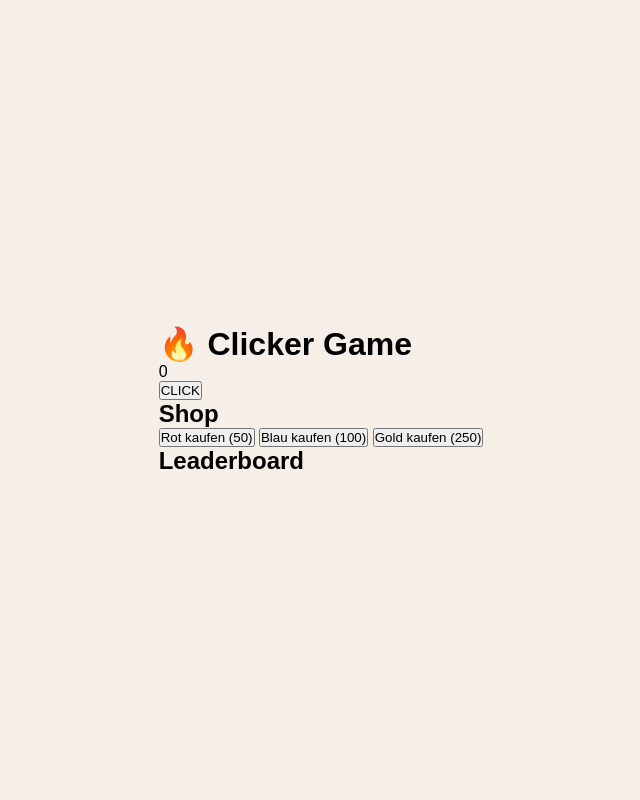
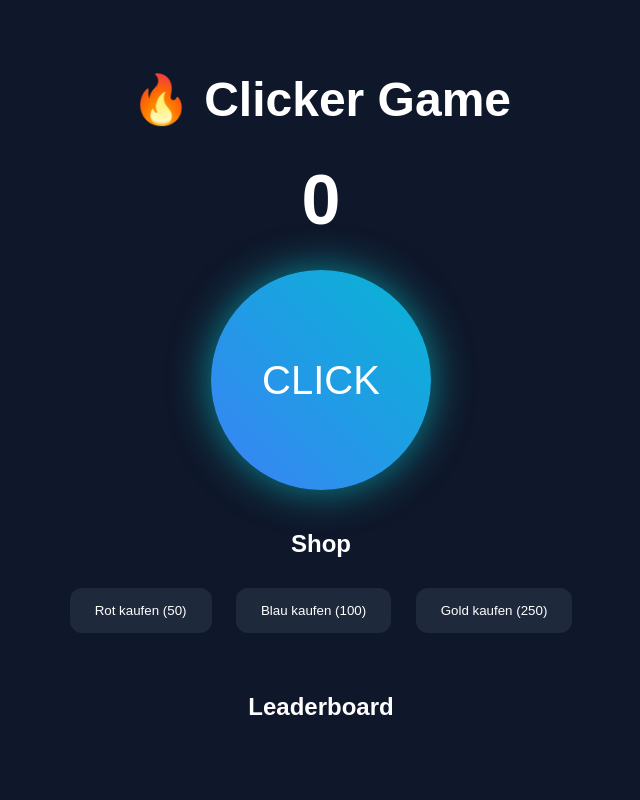
Before and after one commit to Junes-bit/Website-billy, a Flask app: page / in a window 1280 px wide. Shown: the whole page, without its empty margins (319-959 px from the left). Run offline with Flask 3, Linux system fonts and the light colour scheme.

Commit message:
Update style.css

```diff
--- a/static/style.css
+++ b/static/style.css
@@ -1,71 +1,60 @@
-* {
+body {
     margin: 0;
-    padding: 0;
-    box-sizing: border-box;
+    font-family: Arial;
+    background: #0f172a;
+    color: white;
+    text-align: center;
 }
 
-body {
-    height: 100vh;
-    display: flex;
-    justify-content: center;
-    align-items: center;
-    background: #f5efe8;
-    font-family: Arial, sans-serif;
+.container {
+    padding-top: 40px;
 }
 
-/* alles sauber mittig */
-.game {
-    display: flex;
-    flex-direction: column;
-    align-items: center;
-    justify-content: center;
-    position: relative;
+h1 {
+    font-size: 48px;
 }
 
-/* sockel unten */
-.sockel {
-    width: 420px;
-    height: 120px;
-    background: #b8b0a6;
-    border-radius: 20px;
-    position: absolute;
-    bottom: -50px;
-    box-shadow: inset 0 6px 12px rgba(255,255,255,0.3),
-                inset 0 -6px 12px rgba(0,0,0,0.2);
+#score {
+    font-size: 70px;
+    margin: 30px;
+    font-weight: bold;
 }
 
-/* BUTTON FIX */
-#clickBtn {
+#clickButton {
+    width: 220px;
+    height: 220px;
+    border-radius: 50%;
     border: none;
-    background: transparent;
-    padding: 0;
+    background: linear-gradient(45deg, #3b82f6, #06b6d4);
+    color: white;
+    font-size: 40px;
     cursor: pointer;
-
-    display: flex;
-    justify-content: center;
-    align-items: center;
+    transition: 0.2s;
+    box-shadow: 0 0 40px rgba(0,255,255,0.5);
 }
 
-/* Bild im Button */
-#clickBtn img {
-    width: 220px;
-    height: auto;
-    display: block;
-    user-select: none;
-    pointer-events: none;
-    transition: transform 0.1s ease;
+#clickButton:hover {
+    transform: scale(1.08);
 }
 
-/* Klick Animation */
-.pop img {
-    transform: scale(0.9);
+#clickButton:active {
+    transform: scale(0.95);
 }
 
-/* COUNTER sauber darunter */
-#counter {
-    margin-top: 20px;
-    font-size: 50px;
-    font-weight: bold;
-    color: #3a2f2a;
-    text-align: center;
+.shop {
+    margin-top: 40px;
 }
+
+.shop button {
+    margin: 10px;
+    padding: 15px 25px;
+    border: none;
+    border-radius: 12px;
+    background: #1e293b;
+    color: white;
+    cursor: pointer;
+}
+
+.leaderboard {
+    margin-top: 50px;
+}
```
